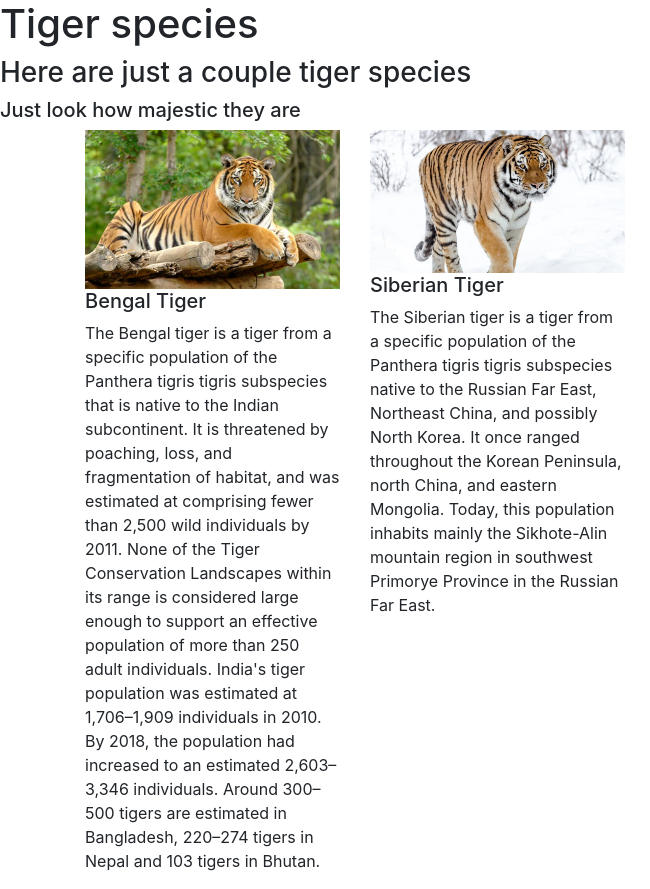
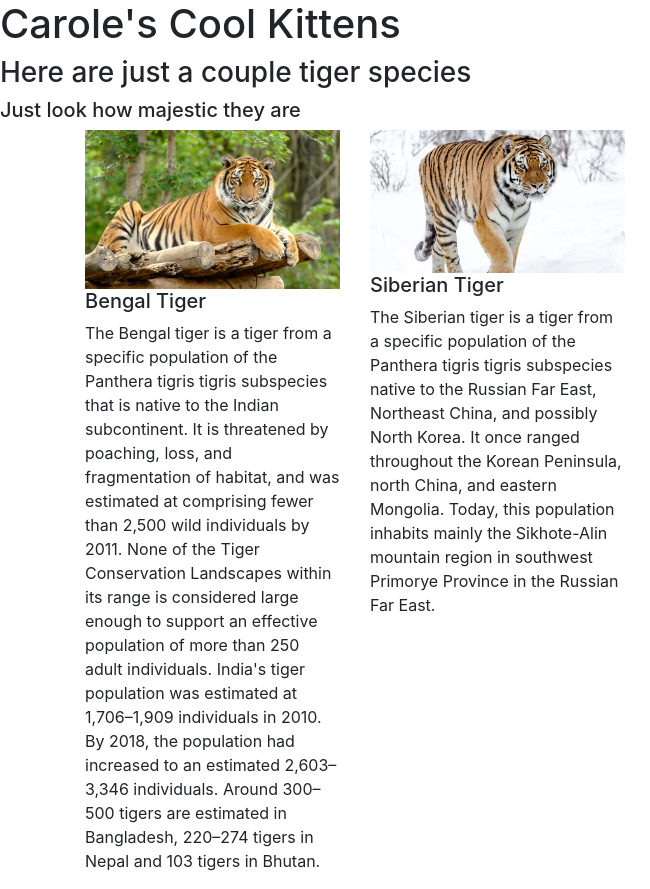
Before and after one commit to mxhaus/PRJ4-check-5, a plain HTML site: page index.html in a window 1280 px wide. Shown: the full height of the page, 0-650 px from the left. Drawn offline with Linux system fonts and the light colour scheme.

Commit message:
Revert to this if necessary

```diff
--- a/index.html
+++ b/index.html
@@ -6,7 +6,7 @@
     <link rel="stylesheet" href="css/bootstrap.min.css">
     <link href="css/styles.css" rel="stylesheet" type="text/css">
 
-    <title>Tiger species</title>
+    <title>Tigers</title>
   </head>
 
   <body>
@@ -14,7 +14,7 @@
     <script src="js/bootstrap.bundle.min.js"></script>
 
     <header>
-        <h1>Tiger species</h1>
+        <h1>Carole's Cool Kittens</h1>
     </header>
 
     <article>
@@ -22,6 +22,7 @@
     <h5>Just look how majestic they are</h5>
     </article>
 
+    <main>
         <div class="container">
             <div class="row">
                 <div class="col-12 col-sm-6 col-lg-3">
@@ -61,5 +62,6 @@
                 </div>
             </div>
         </div>
+    </main>
   </body>
 </html>
```
Lines whose indentation alone changed are shown as unchanged.
